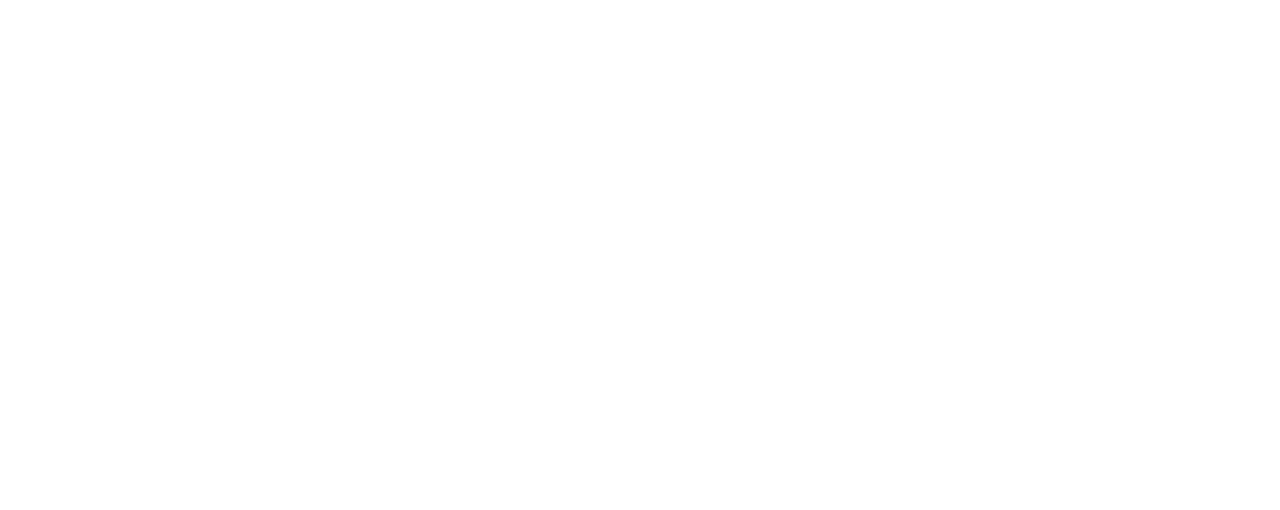
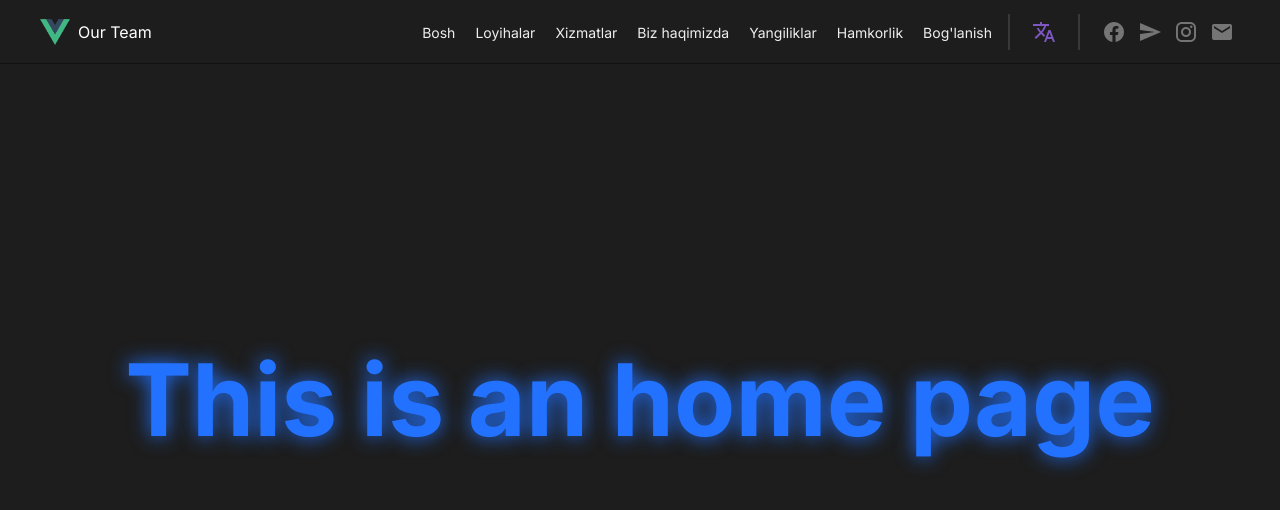
Before and after one commit to azykdev/work2-our-team, a Vue app: page /home in a window 1280 px wide. Before the commit this address had no page. Shown: the top 510 px of the page. Built offline with nearby package versions, Linux system fonts and the light colour scheme.

Commit message:
#2 - Installed MDI, LandingNavbar complete.

```diff
--- a/package.json
+++ b/package.json
@@ -7,6 +7,7 @@
     "build": "vue-cli-service build"
   },
   "dependencies": {
+    "@mdi/font": "^7.4.47",
     "core-js": "^3.8.3",
     "vue": "^3.2.13",
     "vue-router": "^4.0.3",
--- /dev/null
+++ b/src/assets/style.css
@@ -0,0 +1,5 @@
+@import url('https://fonts.googleapis.com/css2?family=Inter:wght@100..900&display=swap');
+
+body {
+  font-family: 'Inter', sans-serif;
+}
--- /dev/null
+++ b/src/components/LandingNavbar.vue
@@ -0,0 +1,155 @@
+<template>
+  <nav>
+    <v-container class="pa-0">
+      <div class="d-flex align-center justify-space-between">
+        <!-- Logo -->
+        <div id="logo" class="d-flex align-center">
+          <img src="@/assets/logo.png" alt="logo" width="30px">
+          <span class="ml-2">Our Team</span>
+        </div>
+
+        <!-- Menu -->
+        <div id="menu" class="d-flex align-center">
+          <!-- Menu Links -->
+          <ul id="menu-links" class="d-flex align-center">
+            <li v-for="link in menuLinks" :key="link.title">
+              <RouterLink :to="link.to">{{ link.title }}</RouterLink>
+            </li>
+          </ul>
+
+          <v-divider :thickness="2" vertical class="mx-4"></v-divider>
+
+          <!-- Languages -->
+          <v-menu open-on-hover>
+            <template v-slot:activator="{ props }">
+              <v-btn color="deep-purple-lighten-1" v-bind="props" icon="mdi-translate" variant="text"
+                density="comfortable">
+
+              </v-btn>
+            </template>
+
+            <v-list class="bg-grey-darken-4 px-2">
+              <v-list-item class="rounded-lg" v-for="(item, index) in languages" :key="index" :value="item.value">
+                <v-list-item-title class="text-caption">{{ item.lang }}</v-list-item-title>
+              </v-list-item>
+            </v-list>
+          </v-menu>
+
+          <v-divider :thickness="2" vertical class="mx-4"></v-divider>
+
+          <!-- Social Media -->
+          <div id="social" class="d-flex align-center">
+            <v-btn color="grey-darken-1" icon="mdi mdi-facebook" variant="text" density="comfortable"
+              title="Facebook"></v-btn>
+            <v-btn color="grey-darken-1" icon="mdi mdi-send" variant="text" density="comfortable"
+              title="Telegram"></v-btn>
+            <v-btn color="grey-darken-1" icon="mdi mdi-instagram" variant="text" density="comfortable"
+              title="Instagram"></v-btn>
+            <v-btn color="grey-darken-1" icon="mdi mdi-email" variant="text" density="comfortable" title="Email"></v-btn>
+          </div>
+
+        </div>
+      </div>
+    </v-container>
+  </nav>
+</template>
+
+<script>
+export default {
+  name: "LandingNavbar",
+  data: () => ({
+    languages: [
+      {
+        lang: "English",
+        value: "en",
+      },
+      {
+        lang: 'Russian',
+        value: 'ru',
+      },
+      {
+        lang: "Uzbek",
+        value: "uz",
+      }
+    ],
+    menuLinks: [
+      {
+        title: "Bosh",
+        to: "/",
+      },
+      {
+        title: "Loyihalar",
+        to: "/",
+      },
+      {
+        title: "Xizmatlar",
+        to: "/",
+      },
+      {
+        title: 'Biz haqimizda',
+        to: "/",
+      },
+      {
+        title: 'Yangiliklar',
+        to: "/",
+      },
+      {
+        title: 'Hamkorlik',
+        to: "/",
+      },
+      {
+        title: 'Bog\'lanish',
+        to: "/",
+      }
+    ]
+  })
+}
+</script>
+
+<style scoped>
+nav {
+  transition: background-color .5s;
+  white-space: nowrap;
+  position: fixed;
+  min-height: 8vh;
+  width: 100%;
+  top: 0;
+  left: 0;
+  right: 0;
+  z-index: 10;
+  background: #1D1D1D;
+  color: white;
+  border-bottom: 1px solid #111;
+  display: flex;
+  align-items: center;
+  padding: 10px 0;
+}
+
+#menu-links {
+  list-style: none;
+}
+
+#menu-links li {
+  margin-left: 20px;
+}
+
+#menu-links li a {
+  text-decoration: none;
+  color: #eee;
+  transition: all 0.3s ease;
+  font-size: 14px;
+}
+
+#menu-links li a:hover {
+  color: #7a39fc;
+}
+
+/* #social::before,
+#languages::before {
+  content: "";
+  width: 1px;
+  height: 28px;
+  background: #333;
+  margin: 0 8px;
+} */
+</style>
--- /dev/null
+++ b/src/layouts/components/LandingLayout.vue
@@ -0,0 +1,15 @@
+<template>
+  <div>
+    <LandingNavbar />
+  </div>
+  <slot></slot>
+</template>
+
+<script>
+import LandingNavbar from '@/components/LandingNavbar.vue';
+export default {
+  components: { LandingNavbar }
+}
+</script>
+
+<style scoped></style>
--- /dev/null
+++ b/src/layouts/landing.vue
@@ -0,0 +1,19 @@
+<template>
+  <div>
+    <LandingLayout>
+      <router-view/>
+    </LandingLayout>
+  </div>
+</template>
+
+<script>
+import LandingLayout from './components/LandingLayout.vue';
+
+  export default {
+    components: { LandingLayout }
+}
+</script>
+
+<style scoped>
+
+</style>
--- a/src/router/index.js
+++ b/src/router/index.js
@@ -1,17 +1,25 @@
-import { createRouter, createWebHistory } from 'vue-router'
-import HomeView from '../views/HomeView.vue'
+import { createRouter, createWebHistory } from "vue-router";
 
 const routes = [
   {
-    path: '/',
-    name: 'home',
-    component: HomeView
+    path: "/",
+    redirect: "/home",
   },
-]
+  {
+    path: "/",
+    component: () => import("@/layouts/landing.vue"),
+    children: [
+      {
+        path: "/home",
+        component: () => import("@/views/landing/HomeView.vue"),
+      },
+    ],
+  },
+];
 
 const router = createRouter({
   history: createWebHistory(process.env.BASE_URL),
-  routes
-})
+  routes,
+});
 
-export default router
+export default router;
```
Also changed, not shown: src/main.js (+16 -14 lines), src/views/landing/HomeView.vue (renamed from src/views/HomeView.vue), 1 other file (tests, documents, lock files or other folders).
